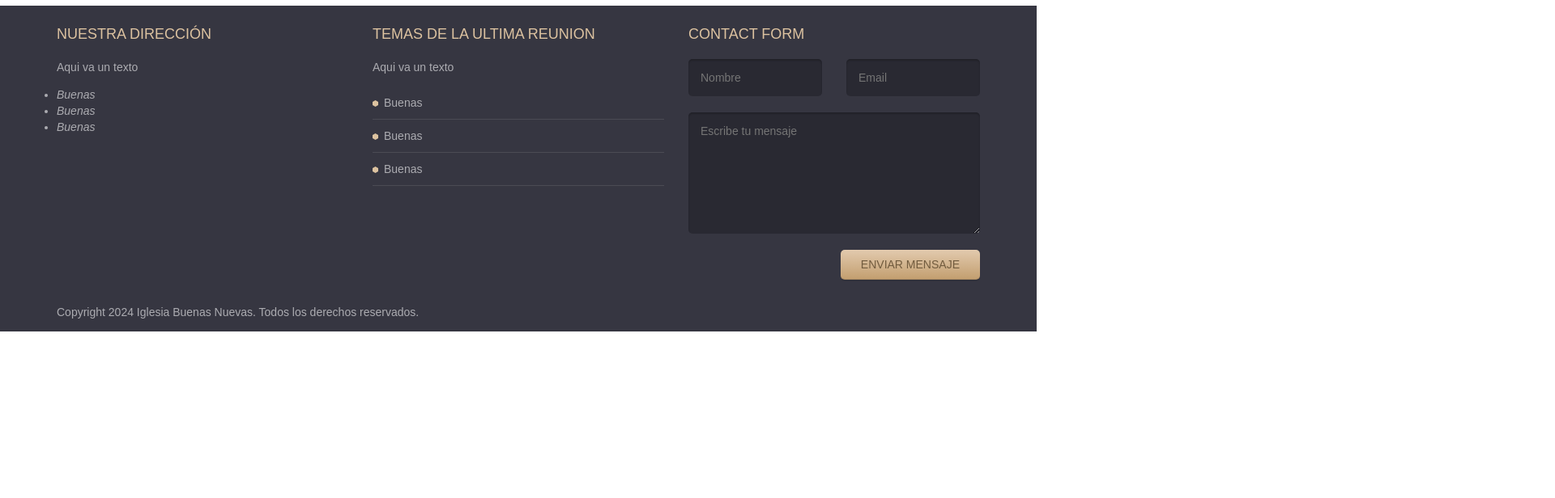
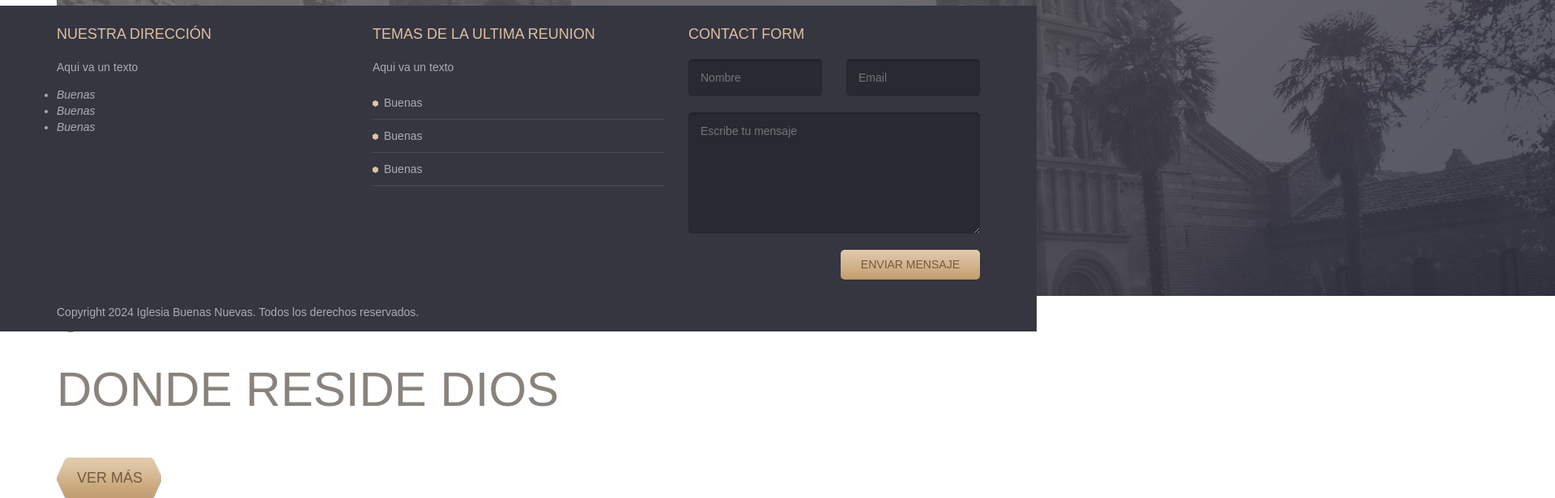
Before and after one commit to hamador0016/IglesiaBuenasNuevasBC, a React (Create React App) app in the folder iglesiabnbc/: page / in a window 1280 px wide. Shown: the part 390-1006 px from the top of the page at 81% size, 1920 px wide, since content can reach past the window. Before the commit the page ends 800 px from the top, so only its background shows below. Built offline with nearby package versions, Linux system fonts and the light colour scheme.

Commit message:
Añadimos la opcion de ver mas pero ahora mismo tenemos problemas con dicho div

```diff
--- a/iglesiabnbc/package.json
+++ b/iglesiabnbc/package.json
@@ -9,6 +9,7 @@
     "bootstrap-icons": "^1.11.3",
     "react": "^18.2.0",
     "react-dom": "^18.2.0",
+    "react-router-dom": "^6.22.3",
     "react-scripts": "5.0.1",
     "web-vitals": "^2.1.4"
   },
--- a/iglesiabnbc/src/App.js
+++ b/iglesiabnbc/src/App.js
@@ -13,7 +13,7 @@ import Footer from './Components/Footer/Footer.jsx'
 function App() {
   return (
    <>
-   <div className='site-content'>
+   <div>
     <Header></Header>
     <Routes>
       <Route path='/' element={<Home></Home>}></Route>
--- a/iglesiabnbc/src/Components/Home/Home.jsx
+++ b/iglesiabnbc/src/Components/Home/Home.jsx
@@ -1,11 +1,23 @@
-import React from 'react'
+import React from "react";
+import slide1 from "./../../images/slide-1.jpg";
 
 const Home = () => {
   return (
     <div>
-      Inicio
+      <div className="hero">
+        <div className="slides">
+          <div className="container">
+          <div style={{width:"100%", height: '75%'}}>
+          <img src={slide1} alt="Slide 1" /> {/* Use the imported image */}
+            <small className="slide-subtitle">Iglesia Buenas Nuevas Bellas Colinas</small>
+            <h2 className="slide-title">Donde reside Dios</h2>
+            <a href="#" className="button">Ver más</a>
+            </div>
+          </div>
+        </div>
+      </div>
     </div>
-  )
-}
+  );
+};
 
-export default Home
+export default Home;
```
Also changed, not shown: 1 other file (tests, documents, lock files or other folders).
